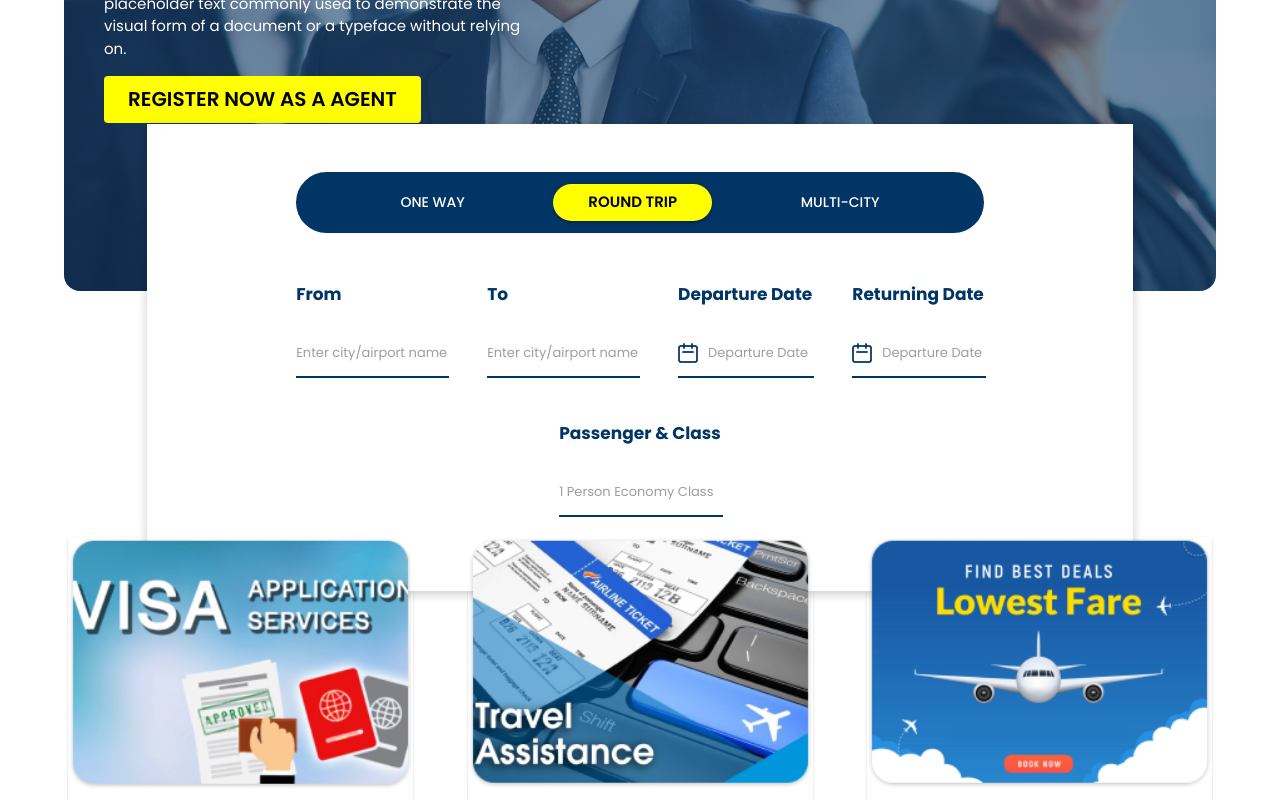
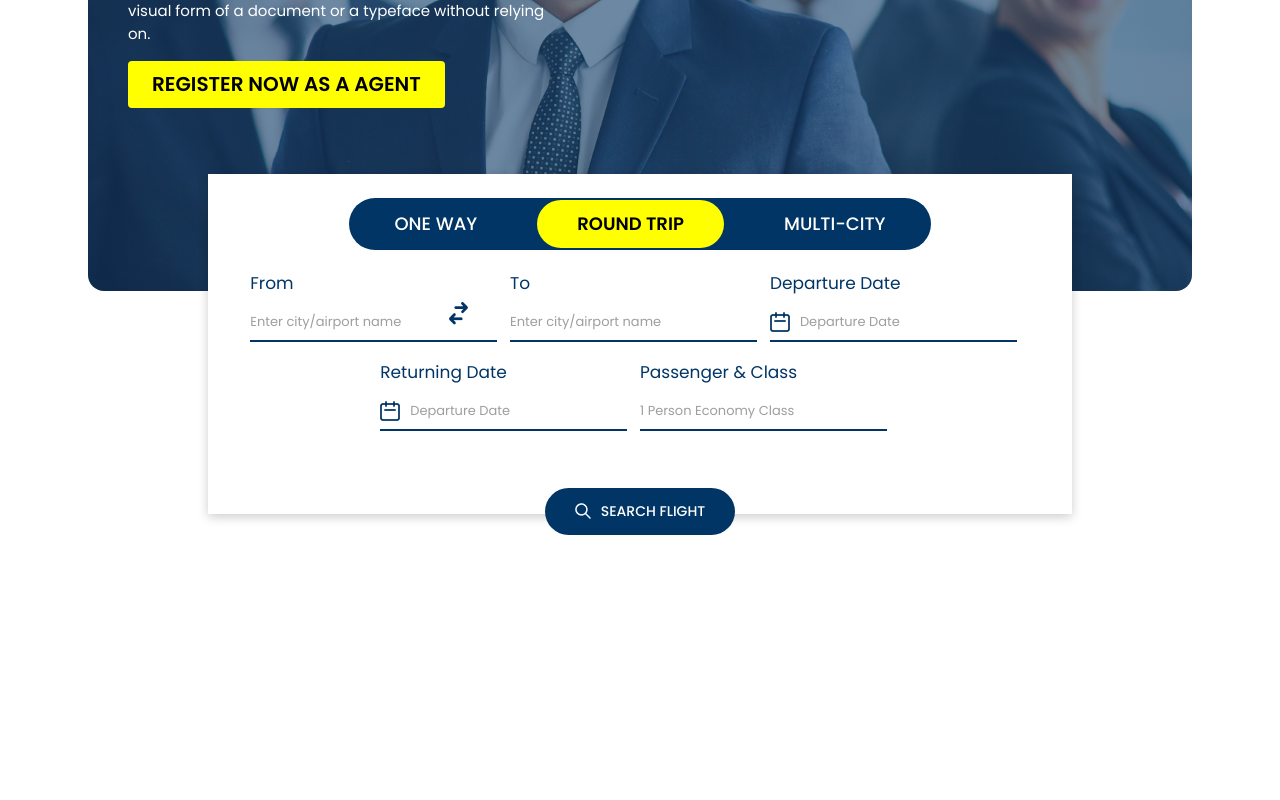
Before and after one commit to rakibul9618/fly-fair, a React (Create React App) app: page / in a window 1280 px wide. Shown: the part 460-1260 px from the top of the page. Built offline with nearby package versions, Linux system fonts and the light colour scheme.

Commit message:
navbar and header error fixed

```diff
--- a/src/App.js
+++ b/src/App.js
@@ -8,6 +8,7 @@ import ChoiceUS from './components/ChoiceUS';
 import CeoDesk from './components/CeoDesk';
 import Footer from './components/Footer';
 import { createTheme, ThemeProvider } from '@mui/material/styles';
+import { Container } from '@mui/system';
 
 const theme = createTheme({
   typography: {
@@ -19,16 +20,18 @@ function App() {
   return (
     <ThemeProvider theme={theme}>
       <Navbar />
-      <div style={{ position: 'relative' }}>
+      <Container
+        sx={{ position: 'relative', padding: '0px', marginBottom: '500px' }}
+      >
         <Header />
         <Form />
-      </div>
+      </Container>
       {/* <AirlinesList /> */}
-      <Service />
-      <SpecialService />
-      <ChoiceUS />
-      <CeoDesk />
-      <Footer />
+      {/* <Service /> */}
+      {/* <SpecialService /> */}
+      {/* <ChoiceUS /> */}
+      {/* <CeoDesk /> */}
+      {/* <Footer /> */}
     </ThemeProvider>
   );
 }
--- a/src/components/Form.js
+++ b/src/components/Form.js
@@ -7,15 +7,13 @@ import ShowInput from './ShowInput';
 
 // images
 import calendar from '../assets/images/calendar.png';
-// import transfer from '../assets/images/transfer.png';
+import transfer from '../assets/images/transfer.png';
+import search from '../assets/images/search.png';
 
-const MidButton = styled(Button)({
+const RoundTrip = styled(Button)({
   background: '#FFFF00',
   color: 'black',
   fontWeight: '600',
-  fontSize: '15px',
-  borderRadius: '124.5px',
-  padding: '5px 35px',
   '&:hover': {
     backgroundColor: '#198754',
     color: 'white',
@@ -25,12 +23,7 @@ const MidButton = styled(Button)({
 const SearchFlight = styled(Button)({
   background: '#003566',
   color: 'white',
-  fontWeight: '600',
-  fontSize: '15px',
   borderRadius: '124.5px',
-  padding: '15px 35px',
-  position: 'absolute',
-  bottom: '-25px',
   '&:hover': {
     backgroundColor: '#198754',
     color: 'white',
@@ -79,8 +72,9 @@ const Form = () => {
     <Container
       maxWidth="xl"
       sx={{
-        position: { xs: 'relative', sm: 'absolute' },
-        top: { xs: '0%', sm: '510px' },
+        position: { xs: 'relative', md: 'absolute' },
+        top: { xs: '50px', md: '560px', xl: '518px' },
+        left: 0,
       }}
     >
       <Container
@@ -89,52 +83,105 @@ const Form = () => {
           display: 'flex',
           flexDirection: 'column',
           alignItems: 'center',
+          width: { md: '75%', xl: '80%' },
           background: 'white',
-          width: { md: '95%', lg: '80%' },
           boxShadow: '0 3px 10px rgb(0 0 0 / 0.2)',
-          py: 6,
+          py: 3,
           position: 'relative',
+          paddingBottom: '70px',
         }}
       >
         <Box
-          component="span"
+          component="div"
           sx={{
             width: { xs: '100%', sm: '90%', md: '80%', lg: '70%' },
             background: '#003566',
-            px: 2,
-            py: 1.5,
+            px: '5px',
+            py: '2px',
             color: 'white',
             borderRadius: { xs: '8px', sm: '124.5px' },
             display: 'flex',
-            justifyContent: 'space-evenly',
-            flexWrap: 'wrap',
-            flexDirection: { xs: 'column', sm: 'row' },
+            justifyContent: 'space-around',
           }}
         >
-          <Button variant="text" sx={{ color: 'white', px: { sm: 4, md: 9 } }}>
+          <Button
+            variant="text"
+            sx={{
+              color: 'white',
+              padding: { xs: '3px 4px', sm: '6px 25px', md: '8px 20px' },
+              fontSize: { xs: '13px', sm: '16px', md: '18px' },
+            }}
+            className="btn-hover"
+          >
             One Way
           </Button>
-          <MidButton variant="contained">Round trip</MidButton>
-          <Button variant="text" sx={{ color: 'white', px: { sm: 4, md: 9 } }}>
+          <RoundTrip
+            sx={{
+              padding: { xs: '3px 8px', sm: '6px 25px', md: '8px 40px' },
+              fontSize: { xs: '13px', sm: '16px', md: '18px' },
+              background: '#FFFF00',
+              color: 'black',
+              fontWeight: '600',
+              borderRadius: '124.5px',
+            }}
+          >
+            Round trip
+          </RoundTrip>
+          <Button
+            variant="text"
+            sx={{
+              color: 'white',
+              padding: { xs: '3px 4px', sm: '6px 25px', md: '8px 20px' },
+              fontSize: { xs: '13px', sm: '16px', md: '18px' },
+            }}
+          >
             Multi-City
           </Button>
         </Box>
         <Box
-          component="span"
+          component="div"
           sx={{
-            p: 2,
+            width: { xs: '100%' },
+            p: { xs: 1 },
             display: 'flex',
             flexWrap: 'wrap',
+            justifyContent: { sm: 'center', xl: 'space-between' },
             flexDirection: { xs: 'column', sm: 'row' },
-            justifyContent: { sm: 'space-between', md: 'center' },
-            alignItems: { xs: 'start', sm: 'center' },
+            position: 'relative',
           }}
         >
           {formData.map((data, index) => {
             return <ShowInput data={data} key={index} />;
           })}
+          <Box
+            component="img"
+            sx={{
+              position: 'absolute',
+              display: { xs: 'none', sm: 'block' },
+              top: { sm: '19%', lg: '27%', xl: '26%' },
+              left: { sm: '40%', lg: '27%', xl: '17%' },
+            }}
+            src={transfer}
+            alt="logo"
+          />
         </Box>
-        <SearchFlight>Search Flight</SearchFlight>
+        <SearchFlight
+          sx={{
+            padding: { xs: '8px 20px', sm: '11px 30px' },
+            display: 'flex',
+            alignItems: 'center',
+            position: 'absolute',
+            bottom: { xs: '-15px', sm: '-21px' },
+          }}
+        >
+          <Box
+            component="img"
+            src={search}
+            alt="search icon"
+            sx={{ paddingRight: '10px' }}
+          />
+          Search Flight
+        </SearchFlight>
       </Container>
     </Container>
   );
--- a/src/components/Header.js
+++ b/src/components/Header.js
@@ -32,7 +32,7 @@ const Header = () => {
           textAlign: { xs: 'center', md: 'start' },
           marginTop: { xs: '10px', xl: '20px' },
           backgroundImage: `url(${headerImage})`,
-          backgroundSize: 'cover',
+          backgroundSize: { xs: 'cover', xl: 'contain' },
           backgroundPosition: 'center',
           backgroundRepeat: 'no-repeat',
           height: { xs: '400px', md: '677px' },
@@ -50,7 +50,7 @@ const Header = () => {
             Container="h1"
             sx={{
               color: 'white',
-              fontSize: { xs: '20px', sm: '30px', md: '50px' },
+              fontSize: { xs: '20px', sm: '30px', md: '40px' },
             }}
           >
             One Platform, All Travel Solutions.
--- a/src/components/ShowInput.js
+++ b/src/components/ShowInput.js
@@ -1,13 +1,32 @@
+import { Typography } from '@mui/material';
+import { Box } from '@mui/system';
+
 const ShowInput = ({ data }) => {
   return (
-    <div style={{ padding: '10px 20px' }}>
-      <h4 style={{ color: '#003566', fontSize: '17px' }}>{data.header}</h4>
-      <div className="form-placeholder">
+    <Box
+      component="div"
+      sx={{
+        padding: { xs: '5px 15px 5px 0px', xl: '5px 10px' },
+        width: { sm: '46%', lg: '30%', xl: 'auto' },
+      }}
+    >
+      <Typography
+        component="h4"
+        sx={{ py: 1, color: '#003566', fontSize: '17px' }}
+      >
+        {data.header}
+      </Typography>
+      <Box component="div" sx={{ display: 'flex', alignItems: 'center' }}>
         {data.logo && data.logo}
-        <p style={{ color: '#9E9E9E', fontSize: '13px' }}>{data.placeholder}</p>
-      </div>
-      <div style={{ width: '100%', border: '1px solid #003566' }}></div>
-    </div>
+        <Typography sx={{ py: 1, color: '#9E9E9E', fontSize: '13px' }}>
+          {data.placeholder}
+        </Typography>
+      </Box>
+      <Box
+        component="div"
+        sx={{ width: '100%', border: '1px solid #003566' }}
+      ></Box>
+    </Box>
   );
 };
 export default ShowInput;
--- a/src/index.css
+++ b/src/index.css
@@ -13,6 +13,7 @@ body {
   margin: 0;
   box-sizing: border-box;
 }
+
 
 .active-item {
   color: #003566 !important;
@@ -41,8 +42,8 @@ body {
   overflow-x: auto;
 }
 .form-placeholder {
-  display: flex;
-  align-items: center;
+  /* display: flex;
+  align-items: center; */
 }
 .ceo-container {
   padding: 0 !important ;
```
Also changed, not shown: src/assets/images/search.png (added).
